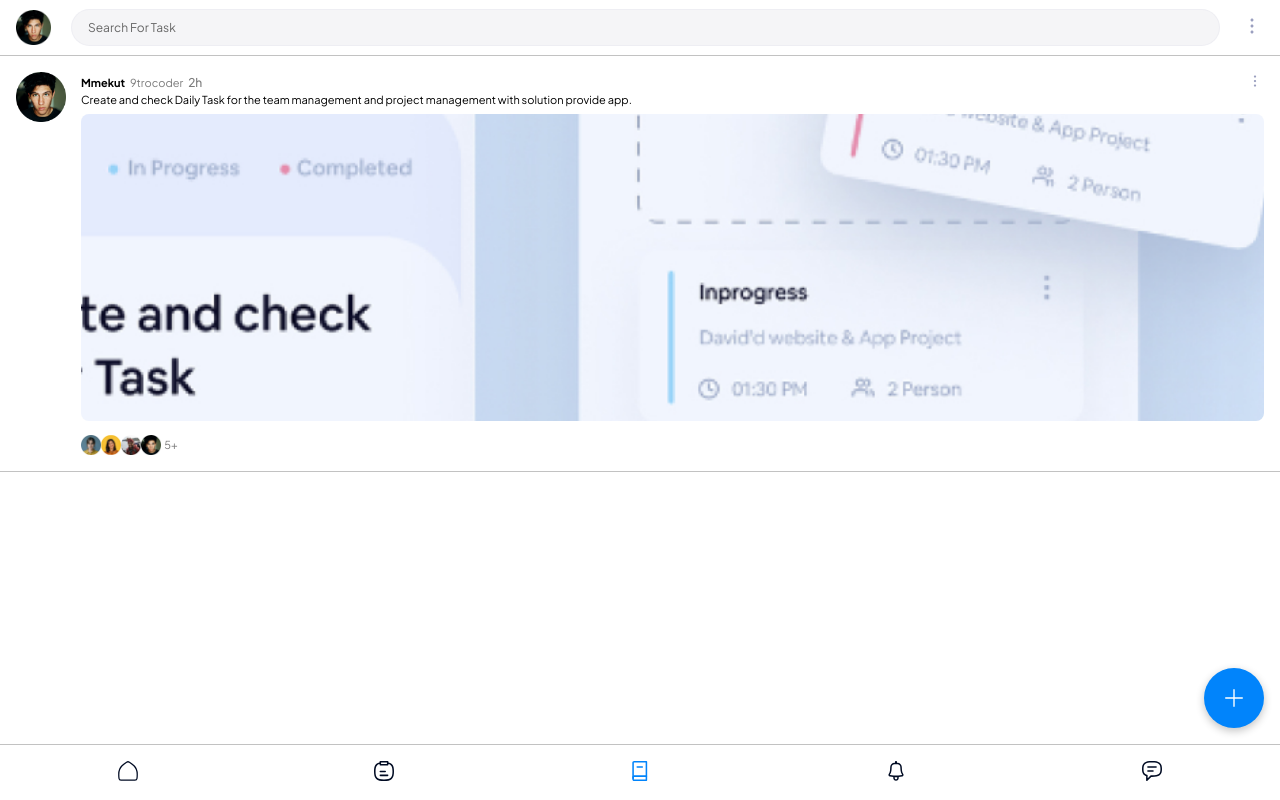
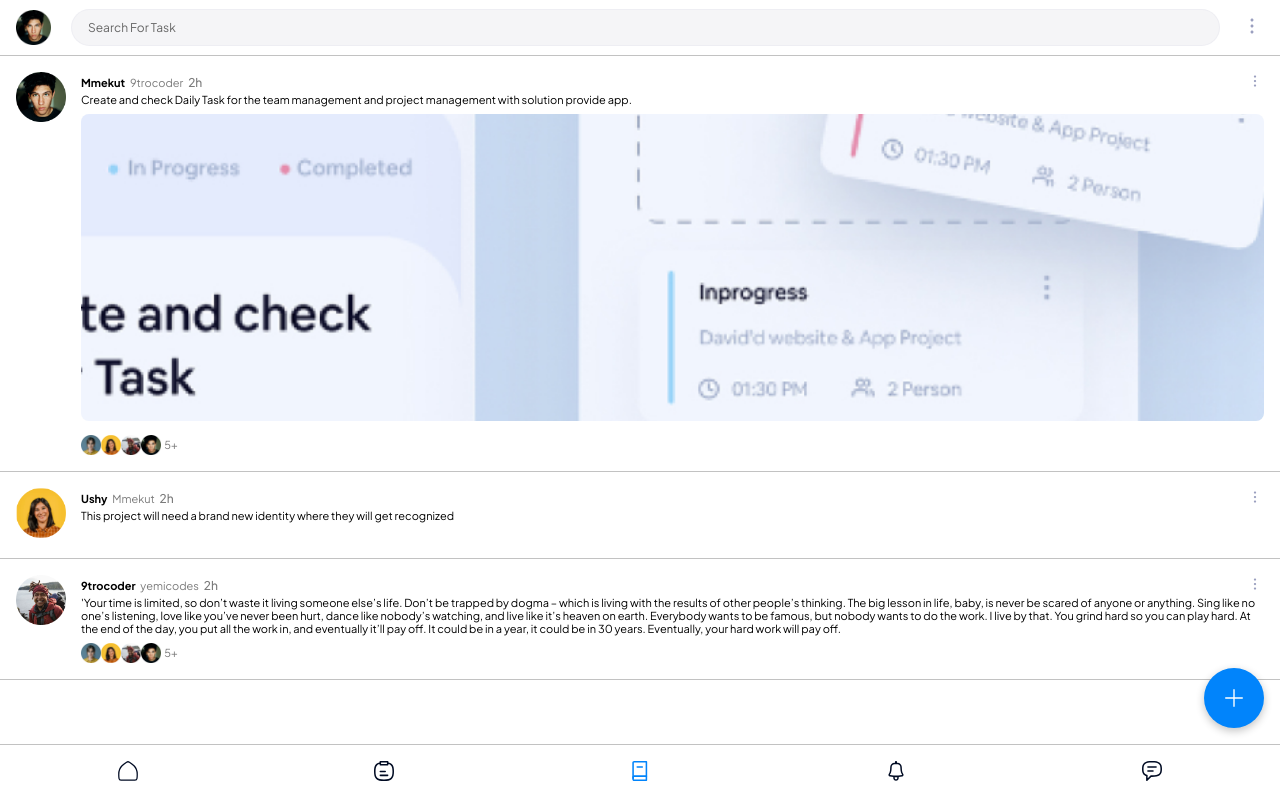
Before and after one commit to 9trocoder/mmekut, a React (Create React App) app: page /task in a window 1280 px wide. Built offline with nearby package versions, Linux system fonts and the light colour scheme.

Commit message:
Update taskpage.js

```diff
--- a/src/pages/taskpage/taskpage.js
+++ b/src/pages/taskpage/taskpage.js
@@ -79,6 +79,26 @@ function Taskpage() {
               taskDescription="Create and check Daily Task for the team management and project management with solution provide app."
             />
 
+            <TaskCard
+              organizationImage={p1}
+              taskImage={[]}
+              assigneeImage={[]}
+              organizationName="Ushy"
+              taskCreatorName="Mmekut"
+              taskCreationTime="2h"
+              taskDescription="This project will need a brand new identity where they will get recognized"
+            />
+
+            <TaskCard
+              organizationImage={p4}
+              taskImage={[]}
+              assigneeImage={task4}
+              organizationName="9trocoder"
+              taskCreatorName="yemicodes"
+              taskCreationTime="2h"
+              taskDescription="'Your time is limited, so don’t waste it living someone else’s life. Don’t be trapped by dogma – which is living with the results of other people’s thinking. The big lesson in life, baby, is never be scared of anyone or anything. Sing like no one’s listening, love like you’ve never been hurt, dance like nobody’s watching, and live like it’s heaven on earth. Everybody wants to be famous, but nobody wants to do the work. I live by that. You grind hard so you can play hard. At the end of the day, you put all the work in, and eventually it’ll pay off. It could be in a year, it could be in 30 years. Eventually, your hard work will pay off."
+            />
+
             <button className="showaddWorkspace">{addIconWhiteSmall}</button>
           </div>
         </>
```
